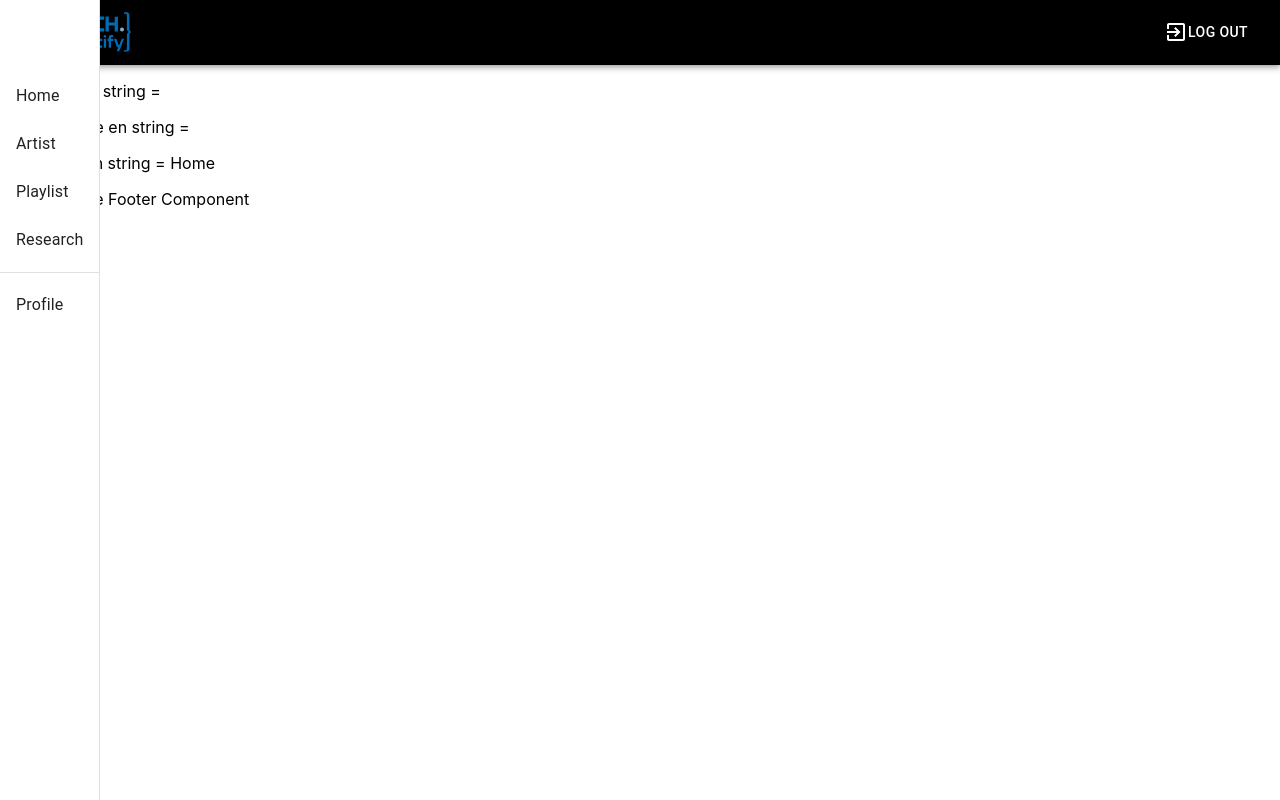
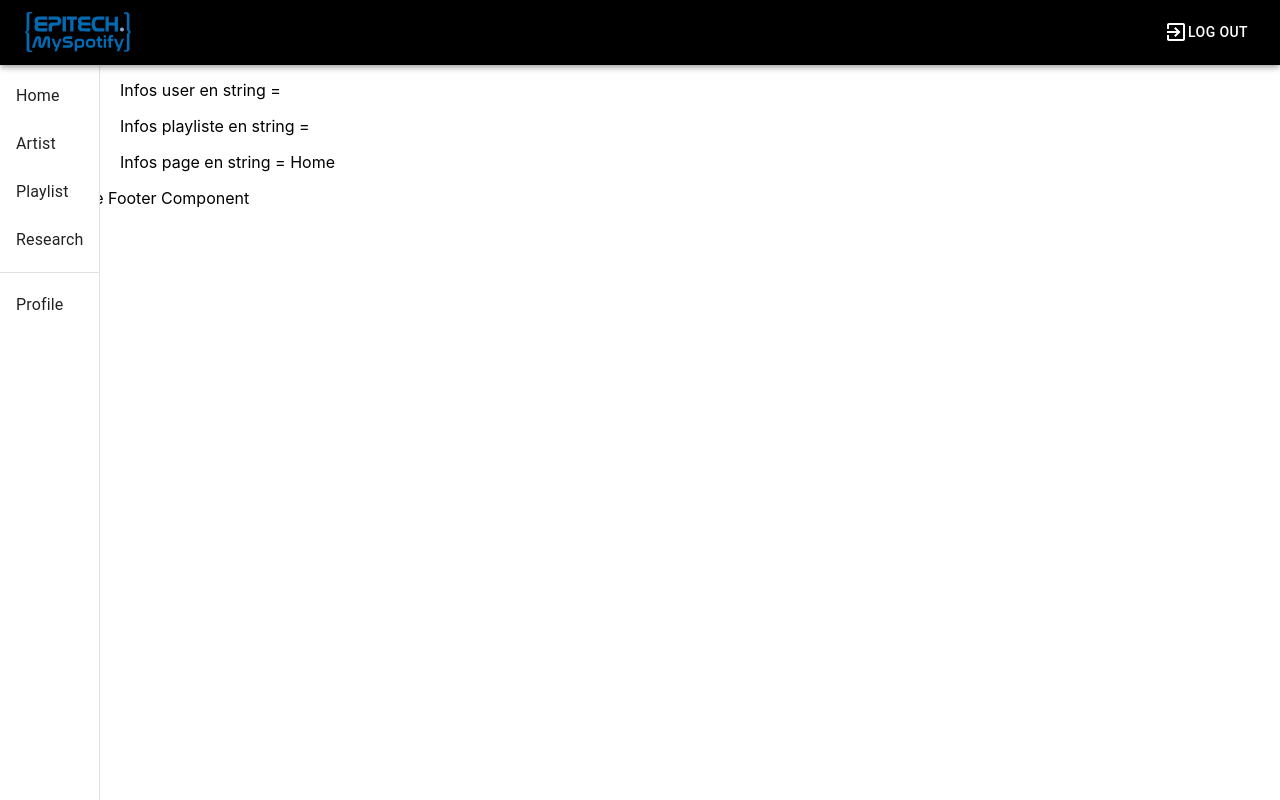
Before and after one commit to mato073/Myspotify, a React (Create React App) app: page /home in a window 1280 px wide. Built offline with nearby package versions, Linux system fonts and the light colour scheme.

Commit message:
fix appbar and implement research

```diff
--- a/src/Components/Header.js
+++ /dev/null
@@ -1,93 +0,0 @@
-import React, { Component } from "react";
-import { connect } from 'react-redux';
-import AppBar from '@material-ui/core/AppBar';
-import Toolbar from '@material-ui/core/Toolbar';
-import Button from '@material-ui/core/Button';
-import AccountCircle from '@material-ui/icons/AccountCircle';
-import MenuItem from '@material-ui/core/MenuItem';
-import Menu from '@material-ui/core/Menu';
-import ExitToAppIcon from '@material-ui/icons/ExitToApp';
-import logo from "../images/EpitechMySpotify.svg";
-import {onLogout} from "../actions/action"
-
-import history from '../services/history'
-
-class Header extends Component {
-
-    /*
-    userButton = (event) => {
-        const [anchorEl, setAnchorEl] = React.useState(null);
-        const open = Boolean(anchorEl);
-        const user = JSON.parse(this.props.userdata);
-
-        const handleMenu = (event) => {
-            setAnchorEl(event.currentTarget);
-        };
-
-        const handleClose = () => {
-            setAnchorEl(null);
-        };
-
-        return (
-            <div>
-                <Button
-                    aria-label="account of current user"
-                    aria-controls="menu-appbar"
-                    aria-haspopup="true"
-                    color="inherit">
-                    <AccountCircle />
-                    <p>{user.display_name}</p>
-                </Button>
-                <Menu
-                    id="menu-appbar"
-                    anchorEl={anchorEl}
-                    anchorOrigin={{
-                        vertical: 'top',
-                        horizontal: 'right',
-                    }}
-                    keepMounted
-                    transformOrigin={{
-                        vertical: 'top',
-                        horizontal: 'right',
-                    }}
-                    open={open}
-                    onClose={handleClose}>
-                    <MenuItem onClick={handleClose}>Profile</MenuItem>
-                    <MenuItem onClick={handleClose}>My account</MenuItem>
-                </Menu>
-            </div>
-        );
-    }
-    */
-
-    logout = (event) => {
-        this.props.dispatch(onLogout());
-        localStorage.clear();
-        history.push('/login')
-        history.go()
-    }
-
-
-    render() {
-        return (
-            <AppBar position="static" style={{ backgroundColor: 'black' }}>
-                <Toolbar variant="dense">
-                    <div style={{ maxHeight: '5vh', flexGrow: '1'}}>
-                        <img src={logo} style={{ maxHeight: '5vh'}}></img>
-                    </div>
-                    <Button onClick={this.logout} color="inherit" style={{ float: 'right' }}>
-                        <ExitToAppIcon/>
-                        <p> Log out</p>
-                    </Button>
-                </Toolbar>
-            </AppBar >
-        );
-    }
-
-}
-
-const mapStateToProps = (state) => ({
-    userdata: state.userdata,
-});
-
-export default connect(mapStateToProps)(Header);
--- a/src/Components/Home.js
+++ b/src/Components/Home.js
@@ -1,7 +1,7 @@
 import React, { Component } from "react";
-import Header from './Header';
-import Footer from './Footer'
-import SideBar from './SideBar'
+import Menu from './Menu';
+import Footer from './Footer';
+import SearchArtist from './Search_artist';
 import { connect } from 'react-redux';
 
 class Home extends Component {
@@ -13,14 +13,20 @@ class Home extends Component {
         };
     }
 
-    render () {
+    render() {
         return (
             <>
-            <Header/>
-            <SideBar/>
+                <Menu />
+                <div style={{ marginTop: '10vh', marginLeft: '15vh' }}>
+                    {this.props.page === 'Home' &&
+                    <>
                     <p>Infos user en string = {this.props.userdata}</p>
                     <p>Infos playliste en string = {this.props.play}</p>
                     <p>Infos page en string = {this.props.page}</p>
+                    </>
+                    }
+                    {this.props.page === 'Research' && <SearchArtist/> }
+                </div>
                 <Footer />
             </>
         );
--- a/src/Components/Login.js
+++ b/src/Components/Login.js
@@ -44,7 +44,7 @@ const Login = (props) => {
     <Container fixed className={classes.loginBox}>
       <Grid container direction="column" justify="center" alignItems="center" className={classes.loginGrid}>
         <Grid item className={classes.imageGrid}>
-          <img src={logo} className={classes.logo}></img>
+          <img src={logo} className={classes.logo} alt="MySpotify's logo"></img>
         </Grid>
         <Grid item>
           <Button onClick={handleLogin} variant="contained" color="primary" type="submit">Login to spotify</Button>
--- /dev/null
+++ b/src/Components/Menu.js
@@ -0,0 +1,75 @@
+import React, { Component } from "react";
+import { connect } from 'react-redux';
+import AppBar from '@material-ui/core/AppBar';
+import Toolbar from '@material-ui/core/Toolbar';
+import Button from '@material-ui/core/Button';
+import ExitToAppIcon from '@material-ui/icons/ExitToApp';
+import logo from "../images/EpitechMySpotify.svg";
+import { onLogout } from "../actions/action"
+import Drawer from '@material-ui/core/Drawer';
+import Divider from '@material-ui/core/Divider';
+import List from '@material-ui/core/List';
+import ListItem from '@material-ui/core/ListItem';
+import ListItemText from '@material-ui/core/ListItemText';
+import { set_page } from '../actions/action'
+import history from '../services/history'
+
+class Header extends Component {
+    handleClickMenu(page) {
+        console.log(page, 'test');
+        this.props.dispatch(set_page(page));
+    };
+
+    logout = (event) => {
+        this.props.dispatch(onLogout());
+        localStorage.clear();
+        history.push('/login')
+        history.go()
+    }
+
+    render() {
+        return (
+            <>
+                <AppBar position="absolute" style={{ backgroundColor: 'black', zIndex: 4200 }}>
+                    <Toolbar variant="dense">
+                        <div style={{ maxHeight: '5vh', flexGrow: '1'}}>
+                            <img src={logo} style={{ maxHeight: '5vh' }} alt="MySpotify's logo"></img>
+                        </div>
+                        <Button onClick={this.logout} color="inherit" style={{ float: 'right' }}>
+                            <ExitToAppIcon />
+                            <p> Log out</p>
+                        </Button>
+                    </Toolbar>
+                </AppBar >
+                <Drawer variant="permanent">
+                    <Toolbar />
+                    <div>
+                        <List>
+                            {['Home', 'Artist', 'Playlist', 'Research'].map((text, index) => (
+                                <ListItem button key={text} onClick={() => this.handleClickMenu(text)}>
+                                    <ListItemText primary={text} />
+                                </ListItem>
+                            ))}
+                        </List>
+                        <Divider />
+                        <List>
+                            {['Profile'].map((text, index) => (
+                                <ListItem button key={text} onClick={() => this.handleClickMenu(text)}>
+                                    <ListItemText primary={text} />
+                                </ListItem>
+                            ))}
+                        </List>
+                    </div>
+                </Drawer>
+            </>
+        );
+    }
+
+}
+
+const mapStateToProps = (state) => ({
+    page: state.page,
+    userdata: state.userdata,
+});
+
+export default connect(mapStateToProps)(Header);
--- a/src/Components/SideBar.js
+++ /dev/null
@@ -1,51 +0,0 @@
-import React, { Component } from "react";
-import Drawer from '@material-ui/core/Drawer';
-import Divider from '@material-ui/core/Divider';
-import Toolbar from '@material-ui/core/Toolbar';
-import List from '@material-ui/core/List';
-import ListItem from '@material-ui/core/ListItem';
-import ListItemText from '@material-ui/core/ListItemText';
-import { connect } from 'react-redux';
-
-
-import {set_page} from '../actions/action'
-
-class SideBar extends Component {
-    handleClickMenu (page) {
-        console.log(page, 'test');
-        this.props.dispatch(set_page(page));
-    };
-
-    render() {
-        return (
-            <Drawer
-                variant="permanent">
-                <Toolbar />
-                <div>
-                    <List>
-                        {['Home', 'Artist', 'Playlist', 'Research'].map((text, index) => (
-                            <ListItem button key={text} onClick={() => this.handleClickMenu(text)}>
-                                <ListItemText primary={text} />
-                            </ListItem>
-                        ))}
-                    </List>
-                    <Divider />
-                    <List>
-                        {['Profile'].map((text, index) => (
-                            <ListItem button key={text} onClick={() => this.handleClickMenu(text)}>
-                                <ListItemText primary={text} />
-                            </ListItem>
-                        ))}
-                    </List>
-                </div>
-            </Drawer>
-        );
-    }
-
-}
-
-const mapStateToProps = (state) => ({
-    page: state.page,
-});
-
-export default connect(mapStateToProps)(SideBar);
--- a/src/router/Router.js
+++ b/src/router/Router.js
@@ -2,12 +2,11 @@ import React from 'react'
 import { BrowserRouter, Route, Switch } from 'react-router-dom';
 import Login from '../Components/Login'
 import Home from '../Components/Home'
-import Header from '../Components/Header'
+import Menu from '../Components/Menu'
 import Footer from '../Components/Footer'
 import RedirectPage from '../Components/RedirectPage'
 import Search_artist from '../Components/Search_artist'
 import App from '../App'
-import SideBar from '../Components/SideBar';
 
 class AppRouter extends React.Component {
     render () {
@@ -20,8 +19,7 @@ class AppRouter extends React.Component {
                         <Route path="/redirect" component={RedirectPage} />
                         <Route path="/home" component={Home} />
                         <Route component={Footer} />
-                        <Route component={SideBar} />
-                        <Route component={Header} />
+                        <Route component={Menu} />
                         <Route component={Search_artist} />
                     </Switch>
                 </div>
```
Lines whose indentation alone changed are shown as unchanged.
